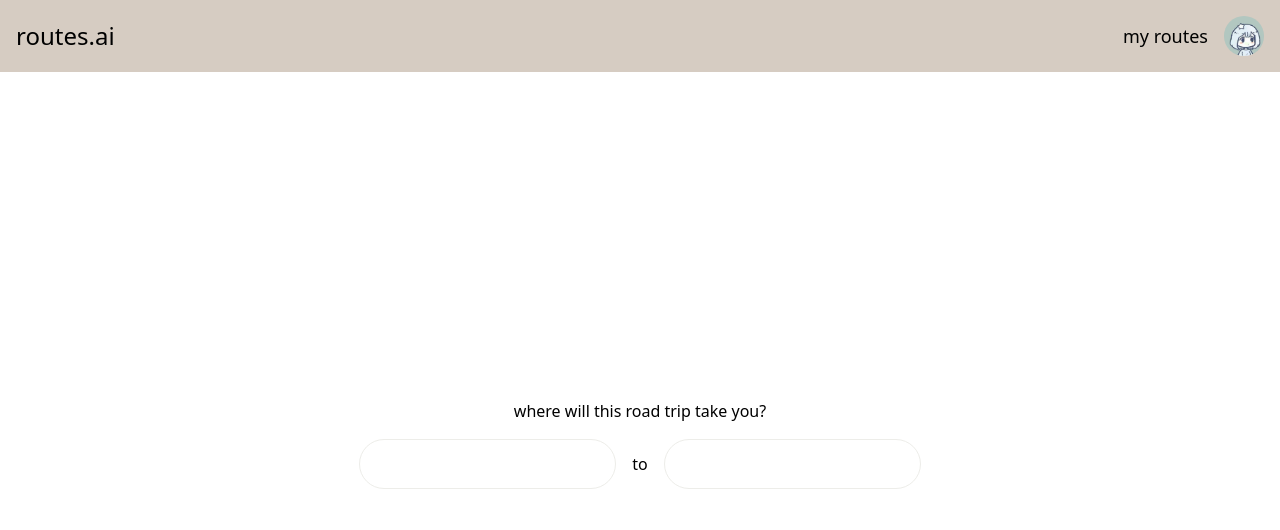
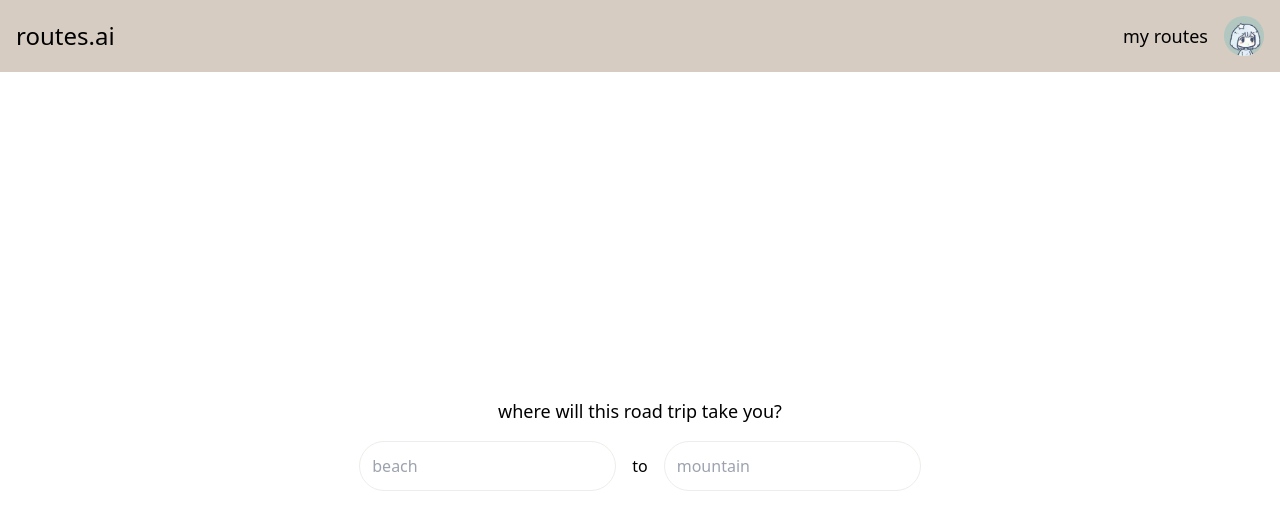
Before and after one commit to tanno1/intro_proj_client, a React (Vite) app: page / in a window 1280 px wide. Shown: the top 530 px of the page. Built offline with nearby package versions, Linux system fonts and the light colour scheme.

Commit message:
cool text thing added to searchbar

```diff
--- a/src/components/common/SearchBar.jsx
+++ b/src/components/common/SearchBar.jsx
@@ -1,11 +1,26 @@
-import React from "react";
+import React, { useState, useEffect } from "react";
 
-function Searchbar ({ param }) {
-    return (
+const Searchbar= ({ intervalDuration }) => {
+
+    const placeholderWords = ["city", "mountain", "beach", "forest"];
+    const [currentWordIndex, setCurrentWordIndex] = useState(0);
+
+    useEffect(() => {
+        const intervalId = setInterval(() => {
+          setCurrentWordIndex((prevIndex) => (prevIndex + 1) % placeholderWords.length);
+        }, intervalDuration);
+
+        return () => clearInterval(intervalId);
+      }, [intervalDuration, placeholderWords.length]);
+
+      return (
         <div className="flex items-center justify-center">
-            <input type="text" className='rounded-full p-3 border border-myGray' placeholder={param} />
+            <input
+                type="text"
+                className="rounded-full p-3 border border-myGray"
+                placeholder={placeholderWords[currentWordIndex]} />
         </div>
-    )
+      )
 }
 
 export default Searchbar;
--- a/src/components/home/Home.jsx
+++ b/src/components/home/Home.jsx
@@ -9,11 +9,11 @@ const Home = () => {
                 <Header />
             </div>
             <div className="flex flex-col h-full items-center justify-center">
-                <h1 className="my-4 text-center">where will this road trip take you?</h1>
+                <h1 className=" text-lg my-4 text-center">where will this road trip take you?</h1>
                 <div className="flex items-center h-fit">
-                    <Searchbar placeholder="start"/>
+                    <Searchbar intervalDuration={2000}/>
                     <h1 className="mx-4">to</h1>
-                    <Searchbar placeholder="end"/>
+                    <Searchbar intervalDuration={3000}/>
                 </div>
             </div>
         </div>
```
